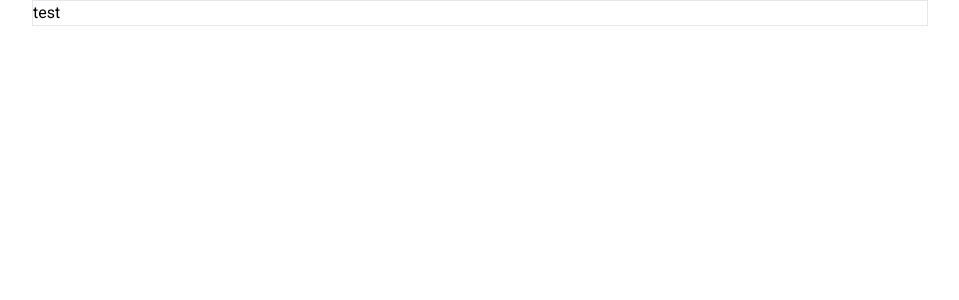
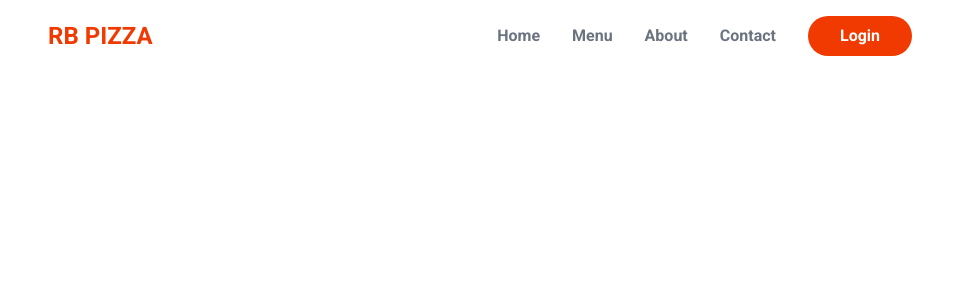
Before and after one commit to remus00/food_app, a Next.js app: page / in a window 1280 px wide. Shown: the top 300 px of the page, without its empty margins (160-1119 px from the left). Built offline with nearby package versions, Linux system fonts and the light colour scheme.

Commit message:
Header Layout

```diff
--- a/src/app/layout.js
+++ b/src/app/layout.js
@@ -12,7 +12,7 @@ export default function RootLayout({ children }) {
     return (
         <html lang="en">
             <body className={roboto.className}>
-                <main className="max-w-4xl mx-auto border">{children}</main>
+                <main className="max-w-4xl mx-auto p-4">{children}</main>
             </body>
         </html>
     );
--- a/src/app/page.js
+++ b/src/app/page.js
@@ -1,5 +1,9 @@
-import Image from 'next/image';
+import Header from '@/components/layout/Header';
 
 export default function Home() {
-    return <div>test</div>;
+    return (
+        <>
+            <Header />
+        </>
+    );
 }
--- /dev/null
+++ b/src/components/layout/Header.jsx
@@ -0,0 +1,24 @@
+import Link from 'next/link';
+import React from 'react';
+
+const Header = () => {
+    return (
+        <header className="flex items-center justify-between">
+            <Link href="" className="text-primary font-semibold text-2xl">
+                RB PIZZA
+            </Link>
+
+            <nav className="flex items-center gap-8 text-gray-500 font-semibold">
+                <Link href="">Home</Link>
+                <Link href="">Menu</Link>
+                <Link href="">About</Link>
+                <Link href="">Contact</Link>
+                <Link href="" className="bg-primary rounded-full text-white px-8 py-2">
+                    Login
+                </Link>
+            </nav>
+        </header>
+    );
+};
+
+export default Header;
--- a/tailwind.config.js
+++ b/tailwind.config.js
@@ -7,12 +7,10 @@ module.exports = {
     ],
     theme: {
         extend: {
-      backgroundImage: {
-        'gradient-radial': 'radial-gradient(var(--tw-gradient-stops))',
-        'gradient-conic':
-          'conic-gradient(from 180deg at 50% 50%, var(--tw-gradient-stops))',
+            colors: {
+                primary: '#f13a01',
             },
         },
     },
     plugins: [],
-}
+};
```
Lines whose indentation alone changed are shown as unchanged.
